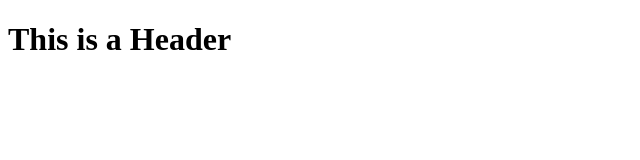
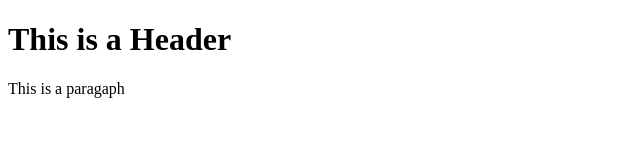
Before and after one commit to seblaifa3315/git-test, a plain HTML site: page index.html in a window 1280 px wide. Shown: the whole page, without its empty margins (0-640 px from the left). Drawn offline with Linux system fonts and the light colour scheme.

Commit message:
Second commit

```diff
--- a/index.html
+++ b/index.html
@@ -3,5 +3,6 @@
 
     <body>
         <h1>This is a Header</h1>
+        <p>This is a paragaph</p>
     </body>
 </html>
```
